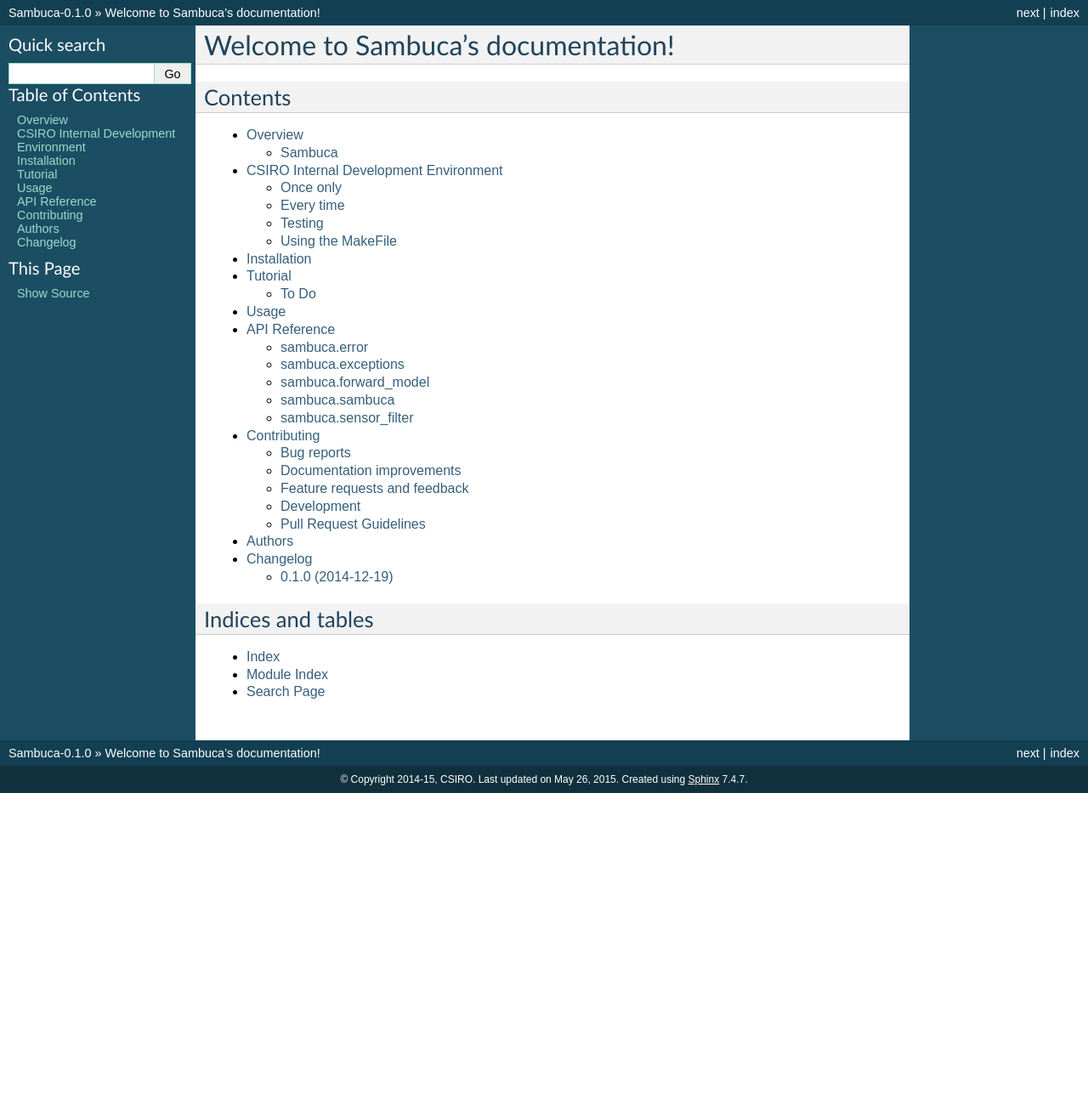
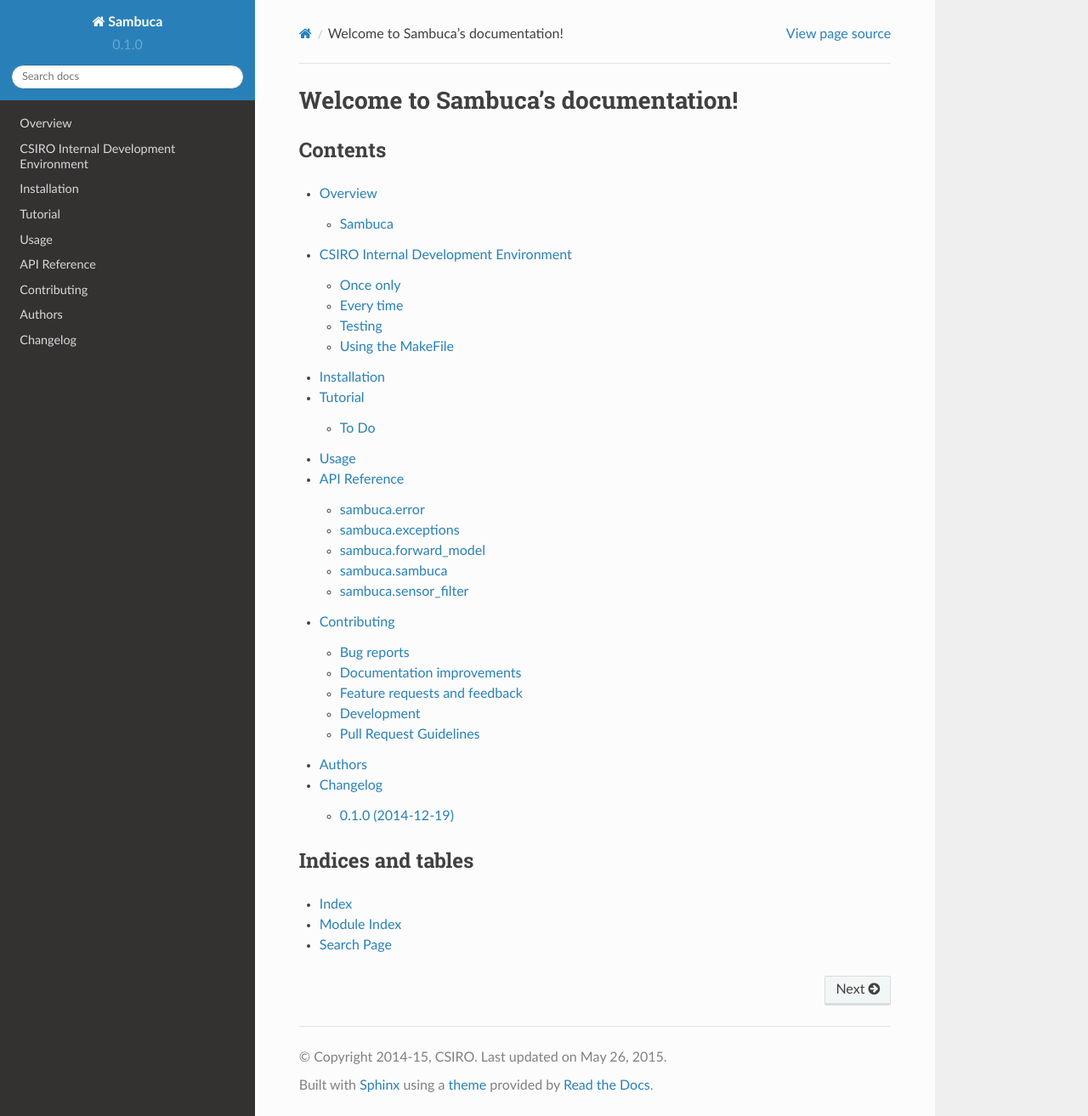
Before and after one commit to obarrilero/sambuca, a Sphinx documentation site: the page built from docs/index.rst, in a window 1280 px wide and 1313 px high. Shown: the whole window at 85% size. Built offline with Sphinx 7.4.7 and the Read the Docs theme 2.0.0, drawn with Linux system fonts in a browser that asks for light colours.

Commit message:
incorporated sphinx config changes from bioopti

```diff
--- a/docs/conf.py
+++ b/docs/conf.py
@@ -1,5 +1,15 @@
 # -*- coding: utf-8 -*-
 import os
+
+# on_rtd is whether we are on readthedocs.org, this line of code grabbed from docs.readthedocs.org
+on_rtd = os.environ.get('READTHEDOCS', None) == 'True'
+
+if not on_rtd:  # only import and set the theme if we're building docs locally
+    import sphinx_rtd_theme
+    html_theme = 'sphinx_rtd_theme'
+    html_theme_path = [sphinx_rtd_theme.get_html_theme_path()]
+
+# otherwise, readthedocs.org uses their theme by default, so no need to specify it
 
 extensions = [
     'sphinx.ext.autodoc',
@@ -8,8 +18,7 @@
     'sphinx.ext.coverage',
     'sphinx.ext.ifconfig',
     'sphinx.ext.viewcode',
-    # 'sphinx.ext.napoleon', # required when sphinx moves to version >=1.3
-    'sphinxcontrib.napoleon',
+    'sphinx.ext.napoleon',
 ]
 if os.getenv('SPELLCHECK'):
     extensions += 'sphinxcontrib.spelling',
@@ -21,9 +30,9 @@
 project = u'Sambuca'
 copyright = u'2014-15, CSIRO'
 version = release = '0.1.0'
-pygments_style = 'trac'
+pygments_style = 'perldoc'
 templates_path = ['.']
-html_theme = 'default'
+# html_theme = 'classic'
 html_use_smartypants = True
 html_last_updated_fmt = '%b %d, %Y'
 html_split_index = True
@@ -32,6 +41,5 @@
 }
 html_short_title = '%s-%s' % (project, version)
 html_theme_options = {
-    # TODO: real project url
-    # 'githuburl': 'https://github.com/dc23/sambuca/'
+    #'githuburl': 'https://github.com/dc23/sambuca/'
 }
```
